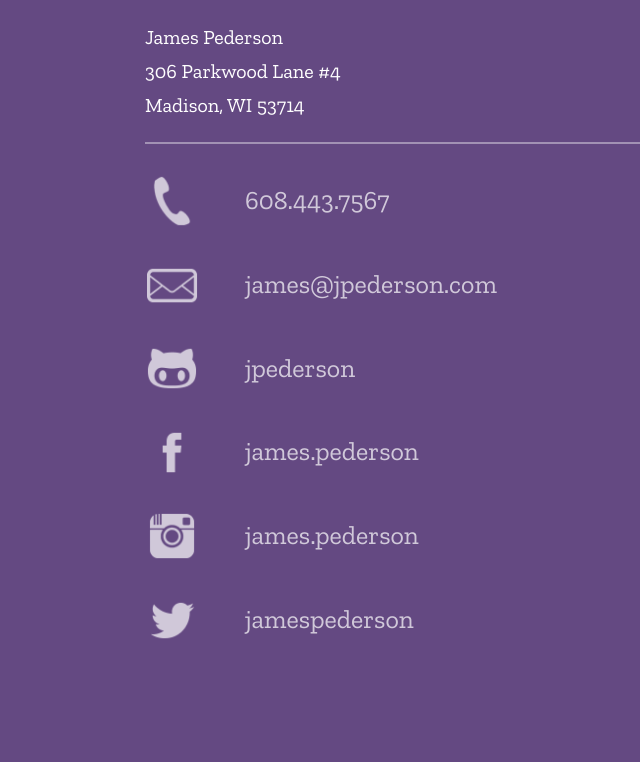
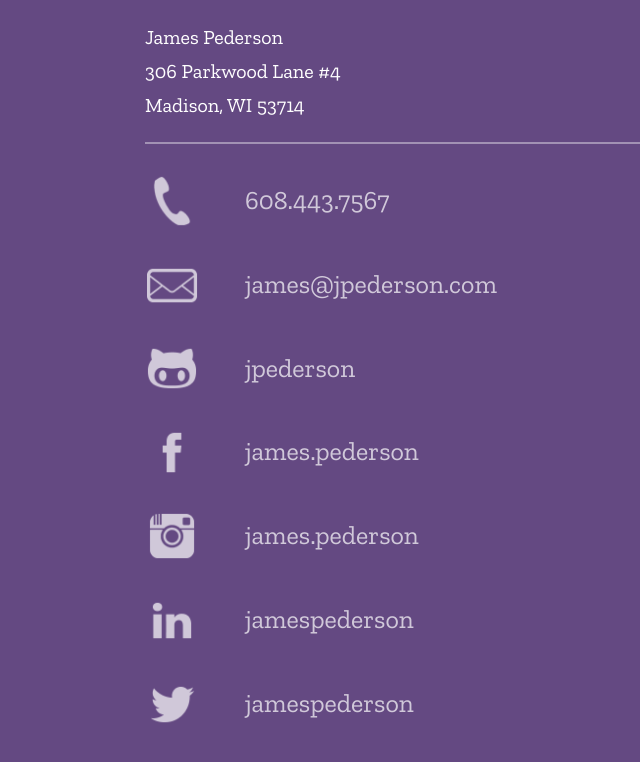
Before and after one commit to jpederson/jpederson.github.io, a Jekyll site: the page built from connect/index.html, in a window 1280 px wide. Shown: the top 762 px of the page, without its empty margins (215-855 px from the left). Built offline with Jekyll 4.4.1, drawn with Linux system fonts in a browser that asks for light colours.

Commit message:
Add LinkedIn to /connect.

```diff
--- a/connect/index.html
+++ b/connect/index.html
@@ -17,6 +17,7 @@ title: Web Design & Development, Madison, WI
 			<a href="https://github.com/jpederson" class="github">jpederson</a>
 			<a href="https://fb.me/james.pederson" class="facebook">james.pederson</a>
 			<a href="https://instagram.com/james.pederson" class="instagram">james.pederson</a>
+			<a href="https://www.linkedin.com/in/jamespederson/" class="linkedin">jamespederson</a>
 			<a href="https://twitter.com/jamespederson" class="twitter">jamespederson</a>
 		</div>
 
--- a/css/main.css
+++ b/css/main.css
@@ -371,6 +371,10 @@ header {
     background-image: url(../img/icon-instagram.webp);
     background-repeat: no-repeat;
     background-size: contain; }
+  .vcard a.linkedin {
+    background-image: url(../img/icon-linkedin.webp);
+    background-repeat: no-repeat;
+    background-size: contain; }
   .vcard a.github {
     background-image: url(../img/icon-github.webp);
     background-repeat: no-repeat;
--- a/css/main.map.css
+++ b/css/main.map.css
@@ -371,6 +371,10 @@ header {
     background-image: url(../img/icon-instagram.webp);
     background-repeat: no-repeat;
     background-size: contain; }
+  .vcard a.linkedin {
+    background-image: url(../img/icon-linkedin.webp);
+    background-repeat: no-repeat;
+    background-size: contain; }
   .vcard a.github {
     background-image: url(../img/icon-github.webp);
     background-repeat: no-repeat;
--- a/css/src/_layout.scss
+++ b/css/src/_layout.scss
@@ -186,6 +186,12 @@ header {
 			background-size: contain;
 		}
 
+		&.linkedin {
+			background-image: url(../img/icon-linkedin.webp);
+			background-repeat: no-repeat;
+			background-size: contain;
+		}
+
 		&.github {
 			background-image: url(../img/icon-github.webp);
 			background-repeat: no-repeat;
```
Also changed, not shown: 1 other file.
